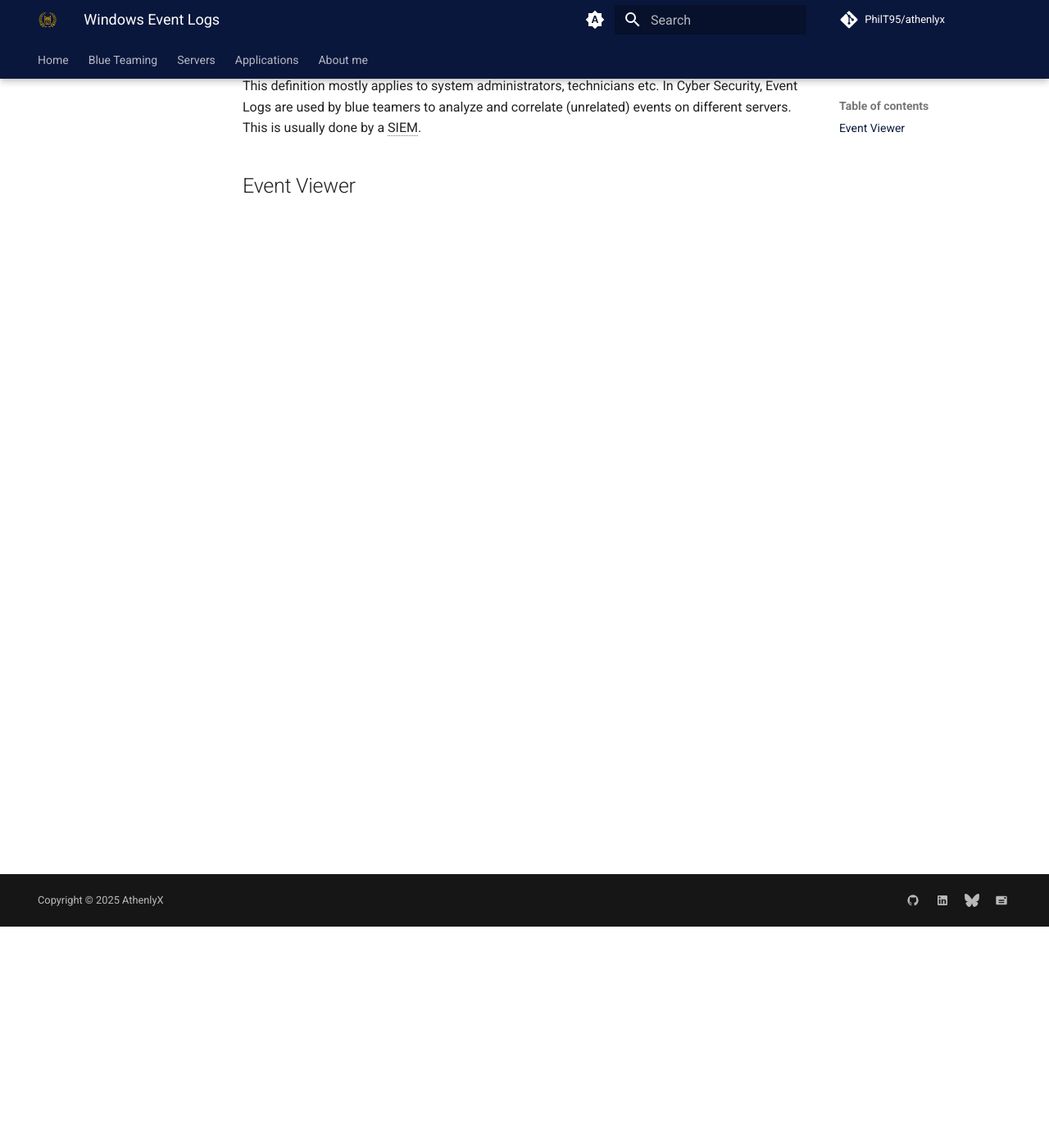
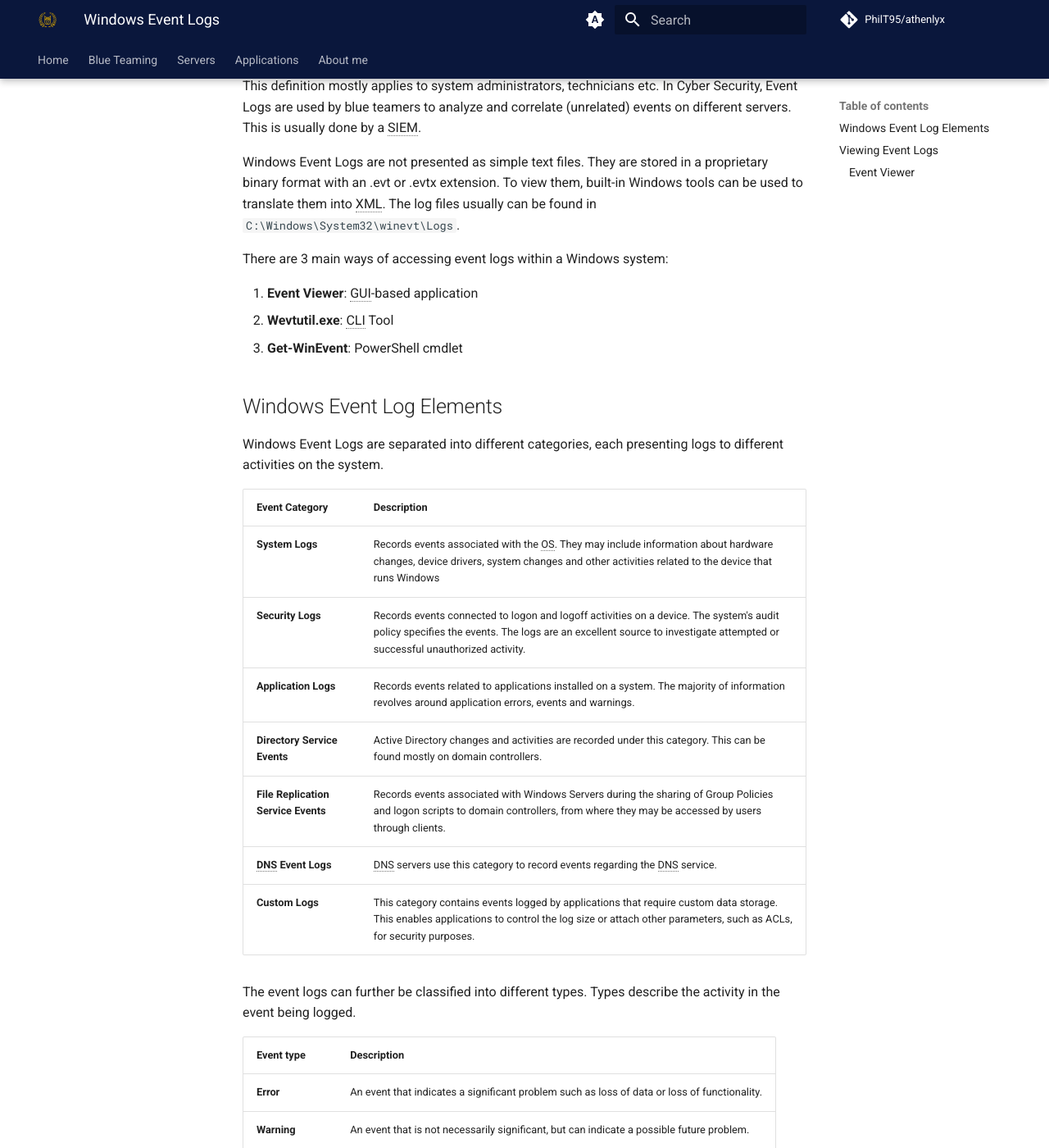
Before and after one commit to PhilT95/athenlyx, an MkDocs documentation site: the page built from docs/blue/endpoint-security/windows/windows_event_logs.md, in a window 1280 px wide and 1400 px high, scrolled down 270 px. Shown: the whole window at 82% size. Built offline with MkDocs 1.6.1 and Material for MkDocs 9.7.7, drawn with Linux system fonts in a browser that asks for light colours; plug-ins that fetch from the network failed and are left out; comment, search, counter and statistics services are not loaded; some of the changed text lies outside the part shown.

Commit message:
Added info about windows event logs

```diff
--- a/docs/blue/endpoint-security/windows/windows_event_logs.md
+++ b/docs/blue/endpoint-security/windows/windows_event_logs.md
@@ -6,4 +6,94 @@
 
 This definition mostly applies to system administrators, technicians etc. In Cyber Security, Event Logs are used by blue teamers to analyze and correlate (unrelated) events on different servers. This is usually done by a SIEM.
 
-## Event Viewer
+Windows Event Logs are not presented as simple text files. They are stored in a proprietary binary format with an .evt or .evtx extension. To view them, built-in Windows tools can be used to translate them into XML. The log files usually can be found in ``C:\Windows\System32\winevt\Logs``.
+
+There are 3 main ways of accessing event logs within a Windows system:
+
+1. **Event Viewer**: GUI-based application
+2. **Wevtutil.exe**: CLI Tool
+3. **Get-WinEvent**: PowerShell cmdlet
+
+
+## Windows Event Log Elements
+
+Windows Event Logs are separated into different categories, each presenting logs to different activities on the system.
+
+|Event Category|Description|
+|:------------|:----------|
+|**System Logs**|Records events associated with the OS. They may include information about hardware changes, device drivers, system changes and other activities related to the device that runs Windows|
+|**Security Logs**|Records events connected to logon and logoff activities on a device. The system's audit policy specifies the events. The logs are an excellent source to investigate attempted or successful unauthorized activity.|
+|**Application Logs**|Records events related to applications installed on a system. The majority of information revolves around application errors, events and warnings.|
+|**Directory Service Events**|Active Directory changes and activities are recorded under this category. This can be found mostly on domain controllers.|
+|**File Replication Service Events**|Records events associated with Windows Servers during the sharing of Group Policies and logon scripts to domain controllers, from where they may be accessed by users through clients.|
+|**DNS Event Logs**|DNS servers use this category to record events regarding the DNS service.|
+|**Custom Logs**|This category contains events logged by applications that require custom data storage. This enables applications to control the log size or attach other parameters, such as ACLs, for security purposes.|
+
+The event logs can further be classified into different types. Types describe the activity in the event being logged.
+
+|Event type|Description|
+|:---------|:----------|
+|**Error**|An event that indicates a significant problem such as loss of data or loss of functionality.|
+|**Warning**|An event that is not necessarily significant, but can indicate a possible future problem.|
+|**Information**|An event that describes the successful operation of an application, driver or service.|
+|**Success Audit**|An event that records an audited security access attempt that is successful.|
+|**Failure Audit**|An event that records an audited security attempt that fails.|
+
+You can read more about these event types [here](https://learn.microsoft.com/en-us/windows/win32/eventlog/event-types).
+
+
+## Viewing Event Logs
+
+### Event Viewer
+
+The **Event Viewer** is a built-in **MMC snap-in** on every GUI-based Windows System. It can be launched in many different ways, including typing ``eventvwr.msc`` into the search bar or CMD. It is a GUI-based application that allows you to interact quickly with and analyze logs.
+
+The Event Viewer has three panes:
+
+- The pane on the left that provides a hierarchical tree listing of the event log providers
+- The pane in the middle will display a general overview and summary of the events specific to a selected provider
+- The pane on the right is the actions pane
+
+![Event Viewer Overview](images/events/events_eventviewer-overview.png)
+
+The standard logs discussed earlier are on the left pane visible under **Windows Logs**. The section below is the **Applications and Service Logs** section. Here you can find application- and service-specific logs like ``Microsoft > Windows > PowerShell > Operational``. (1)
+{ .annotate }
+
+1.  PowerShell logs operations from the engine, providers and cmdlets to this Windows event log.
+
+The properties of this log show key information like:
+
+- Log location
+- Log size
+- Creation time
+- Last modified
+- Last accessed
+- Maximum log size and log size actions (e.g. log rotation)
+
+![Event Log Properties](images/events/events_eventviewer-logproperties.png)
+
+The **Properties** menu also offers a way to clear the log.
+
+!!! note
+    This is not the only method to remove the event logs for any given event provider.
+
+
+Focusing on the middle pane of the Event Viewer. As this pane displays events specific to a selected provider, if  **PowerShell/Operational** is selected, the related events will be shown. You can see the name of the event provider as well as the number of logged events. The events itself within the list contains the following information:
+
+- **Level**: Highlights the log recorded type based on the identified event types
+- **Date and Time**: The time at which the event was logged
+- **Source**: Name of the software that logs the event
+- **Event ID**: A predefined numerical value that maps to a specific operation or event based on the log source. Event IDs are not unique.
+- **Task Category**: Shows the Event Category. This can be used to organize and filter events.
+
+![Event Log Overview](images/events/events_eventviewer-logview.png)
+
+The same pane also offers a detailed view of a select event. Any selected event will be displayed there and offers a **General** and a **Details** tab.
+
+![Event Log Details](images/events/events_eventviewer-logdetails.png)
+
+
+The **Actions Pane** to the right offers several options like **Create Custom View**. You can easily filter logs from there.(2)
+{ .annotate }
+
+2.  The **Filter Current Log** option is nearly identical to the **Create Custom View** one. The difference is that the ``By Log`` and ``By source`` radio buttons are greyed out in the **Filter Current Log** function.
```
Also changed, not shown: docs/about/index.md (+1 -1 lines), includes/abbreviations.md (+1 -0 lines), docs/blue/endpoint-security/windows/images/events/events_eventviewer-logdetails.png (added), docs/blue/endpoint-security/windows/images/events/events_eventviewer-logproperties.png (added), docs/blue/endpoint-security/windows/images/events/events_eventviewer-logview.png (added), docs/blue/endpoint-security/windows/images/events/events_eventviewer-overview.png (added).
